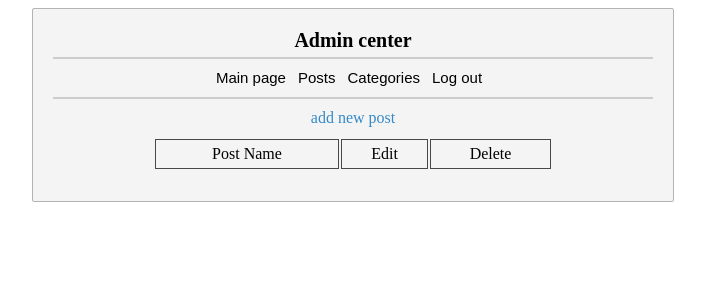
After one commit to JamshidAjam/a-simple-cms, a PHP site: page /admin/posts.php in a window 1280 px wide. The commit adds this page. Shown: the top 300 px of the page, without its empty margins (287-992 px from the left). Run offline with PHP 8.4, Linux system fonts and the light colour scheme; the visitor is signed in with stand-in values (Sample User, id 1); data that the repository does not hold is empty.

Commit message:
completed adding post

```diff
--- a/admin/actions/do-login.php
+++ b/admin/actions/do-login.php
@@ -11,7 +11,7 @@ $check_admin = mysqli_query($db, "SELECT * FROM admin WHERE admin_username='$use
 if (mysqli_num_rows($check_admin) > 0) {
 	session_start();
 	$_SESSION[admin_logged_in] = 1;
-	header('Location: ../admin.php');
+	header('Location: ../index.php');
 } else {
 	echo "Username or password wasen't correct!";
 }
--- a/admin/cats.php
+++ b/admin/cats.php
@@ -14,13 +14,13 @@ global $db;
 	<h2>Admin center</h2>
 	<div class="top-menu">
 		<ul>
-			<li><a href="admin.php">Main page</a></li>
-			<li><a href="#">Posts</a></li>
+			<li><a href="index.php">Main page</a></li>
+			<li><a href="posts.php">Posts</a></li>
 			<li><a href="#">Categories</a></li>
 			<li><a href="#">Log out</a></li>
 		</ul>
 	</div>
-	<div class="cat-setting">
+	<div class="setting">
 		<form action="actions/add-new-cat.php" method="post">
 			<input type="text" name="cat-name" placeholder="new category name">
 			<input type="submit" value="Add new category">
--- a/admin/edit-cat.php
+++ b/admin/edit-cat.php
@@ -15,7 +15,7 @@ global $db;
 	<h2>Admin center</h2>
 	<div class="top-menu">
 		<ul>
-			<li><a href="admin.php">Main page</a></li>
+			<li><a href="index.php">Main page</a></li>
 			<li><a href="#">Posts</a></li>
 			<li><a href="#">Categories</a></li>
 			<li><a href="#">Log out</a></li>
--- a/admin/admin.php
+++ b/admin/index.php
@@ -3,7 +3,7 @@
 session_start();
 
 if(!isset($_SESSION['admin_logged_in'])) {
-	header('Location: login.php');
+	header('Location: index.php');
 }
 
 ?>
@@ -21,7 +21,7 @@ if(!isset($_SESSION['admin_logged_in'])) {
 	<div class="top-menu">
 		<ul>
 			<li><a href="#">Main page</a></li>
-			<li><a href="#">Posts</a></li>
+			<li><a href="posts.php">Posts</a></li>
 			<li><a href="cats.php">Categories</a></li>
 			<li><a href="#">Log out</a></li>
 		</ul>
--- /dev/null
+++ b/admin/posts.php
@@ -0,0 +1,65 @@
+<?php
+
+require_once 'actions/db.php';
+global $db;
+
+session_start();
+
+if(!isset($_SESSION['admin_logged_in'])) {
+	header('Location: index.php');
+}
+
+?>
+
+<!DOCTYPE html>
+<html>
+<head>
+	<title>Blog Posts</title>
+	<link rel="stylesheet" type="text/css" href="style.css">
+</head>
+<body>
+
+<div class="admin">
+	<h2>Admin center</h2>
+	<div class="top-menu">
+		<ul>
+			<li><a href="index.php">Main page</a></li>
+			<li><a href="posts.php">Posts</a></li>
+			<li><a href="cats.php">Categories</a></li>
+			<li><a href="#">Log out</a></li>
+		</ul>
+	</div>
+		<div style="padding-top:10px">
+			<a href="add-new-post.php">add new post</a>
+		</div>
+
+	<table>
+		<tr>
+			<td>Post Name</td>
+			<td>Edit</td>
+			<td>Delete</td>
+		</tr>
+		<?php
+
+		$get_posts = mysqli_query($db, "SELECT * FROM posts");
+		while ($row = mysqli_fetch_assoc($get_posts)) {
+			?>
+
+				<tr>
+					<td><?php echo $row['post_title'] ?></td>
+					<td><a href="#">edit</a></td>
+					<td><a href="#">delete</a></td>
+				</tr>
+
+			<?php
+		}
+
+		?>
+	</table>
+
+
+</div>
+
+
+</body>
+</html>
--- a/admin/style.css
+++ b/admin/style.css
@@ -42,6 +42,13 @@
 .admin table a:hover {
 	color: #1c4968;
 }
+.admin a {
+	color: #358ac8;
+	text-decoration: none;
+}
+.admin a:hover {
+	color: #1c4968;
+}
 
 /*==== admin page ======*/
 .admin {
@@ -81,15 +88,33 @@
 }
 
 /*======== admin add cat ========*/
-.cat-setting {
+.setting {
 	margin-top: 10px;
 	border-bottom: 2px solid #ccc;
 	padding-bottom: 10px;
 }
-.cat-setting input {
+.setting input {
 	padding: 5px;
 }
-.cat-setting input[type=submit] {
+.setting input[type=submit] {
 	padding: 0;
 	cursor: pointer;
 }
+
+.post {
+	margin-top: 10px;
+}
+.post input, .post select {
+	width: 400px;
+	padding: 5px;
+	margin: 5px;
+}
+.post textarea {
+	width: 400px;
+	resize: none;
+}
+.post input[type=submit] {
+	padding: 5px;
+	cursor: pointer;
+	width: 130px;
+}
```
Also changed, not shown: admin/actions/add-new-post.php (added, +27 -0 lines), admin/add-new-post.php (added, +62 -0 lines).
